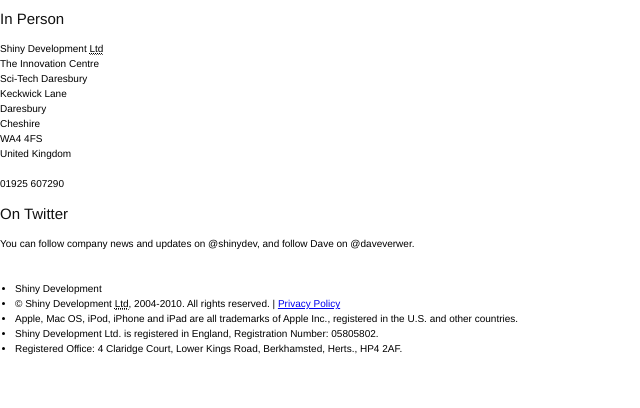
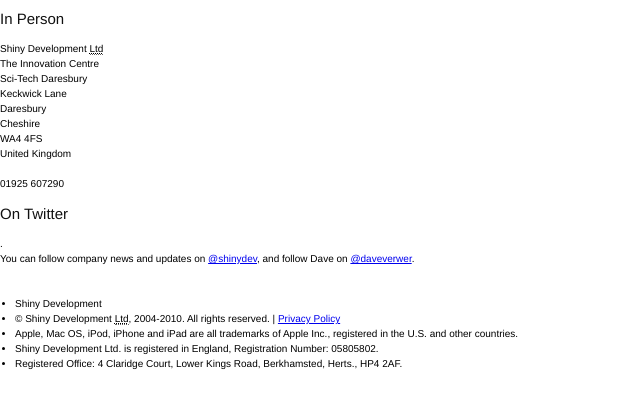
Before and after one commit to shinydevelopment/ShinyDevelopment-Holding, a Jekyll site: the page built from contact.html, in a window 1280 px wide, cut to the strip 269-677 px from the top of the page. Shown: the whole strip, without its empty margins (0-640 px from the left). Built offline with Jekyll 4.4.1, drawn with Linux system fonts in a browser that asks for light colours; Markdown is read by kramdown in place of the engine named in the settings; comment, search, counter and statistics services are not loaded; part of the change alters nothing that is shown.

```diff
--- a/contact.html
+++ b/contact.html
@@ -46,8 +46,8 @@ permalink: /contact/
 
 
   <div class="section">
-      <h3>On Twitter</h3>
-      <p>You can follow company news and updates on @shinydev, and follow Dave on @daveverwer.</p>
+      <h3>On Twitter</h3>.
+      <p>You can follow company news and updates on <a href="https://twitter.com/shinydev">@shinydev</a>, and follow Dave on <a href="https://twitter.com/daveverwer">@daveverwer</a>.</p>
     </div>
 
   <script src="http://maps.google.com/maps/api/js?sensor=false" type="text/javascript"></script>
```
